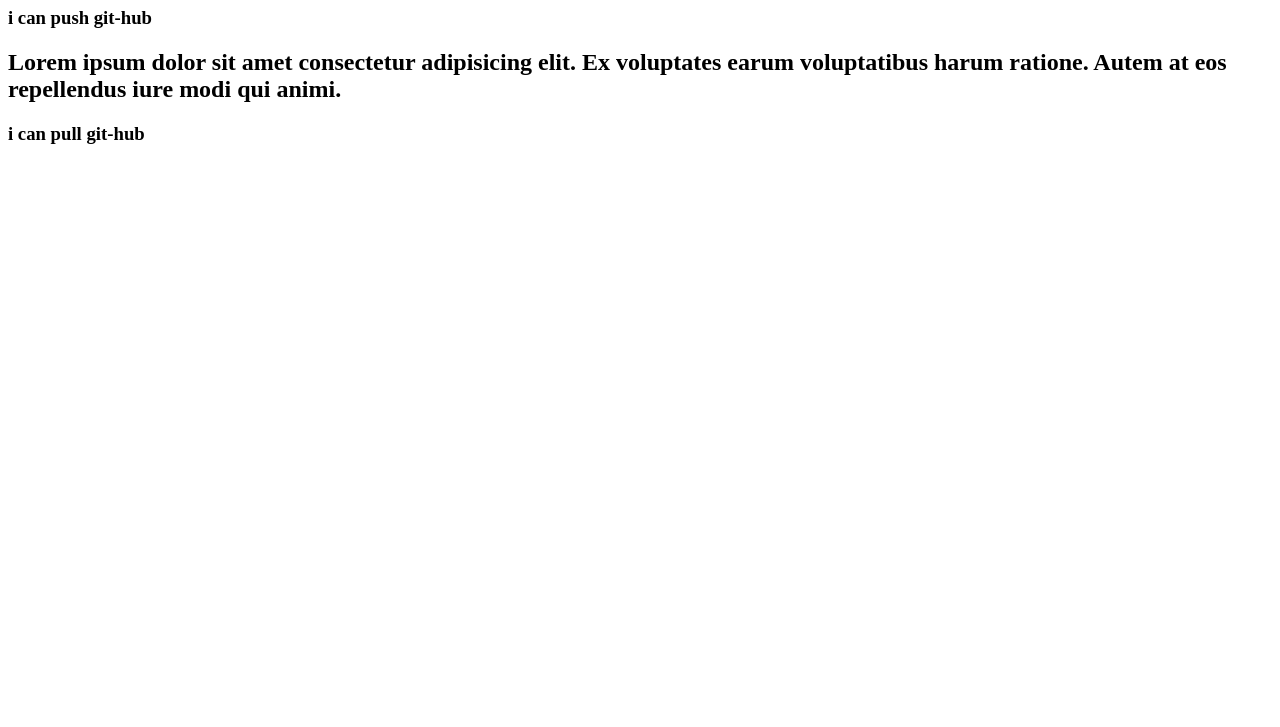
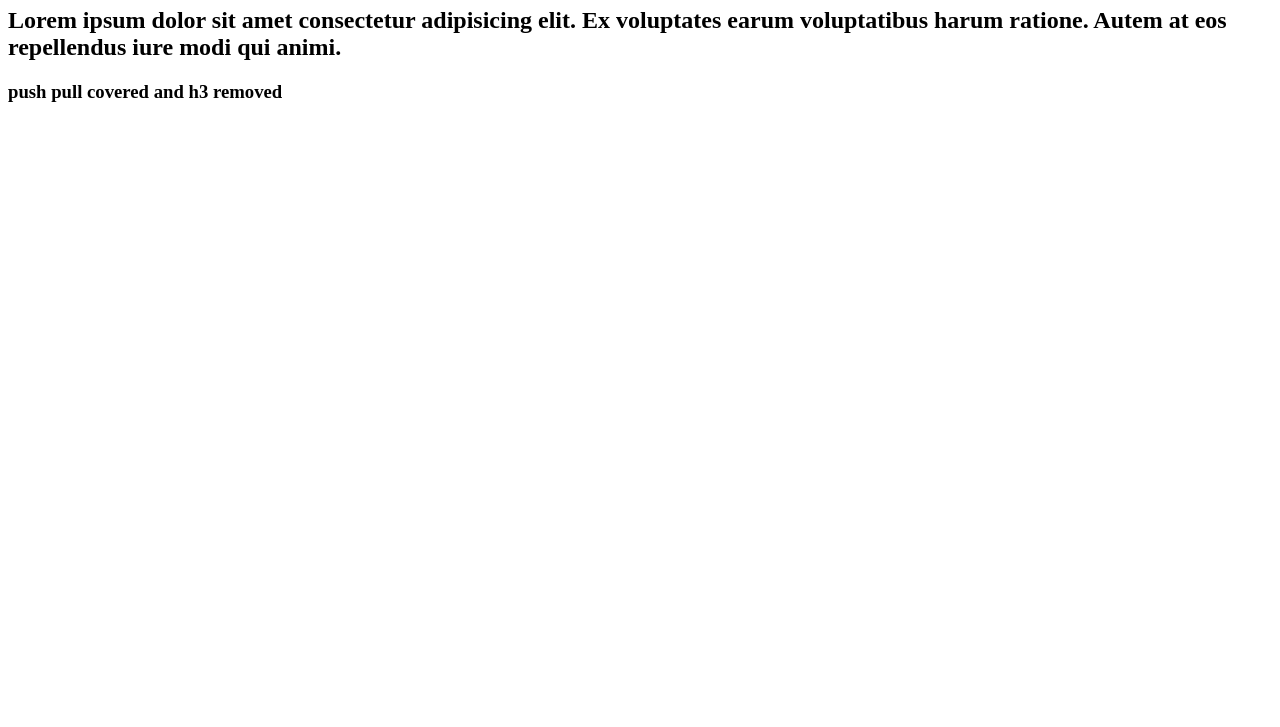
Before and after one commit to shariarshanto/new-file-2023, a plain HTML site: page index.html in a window 1280 px wide. Shown: the part 73-800 px from the top of the page. Drawn offline with Linux system fonts and the light colour scheme.

Commit message:
push pull covered

```diff
--- a/index.html
+++ b/index.html
@@ -8,8 +8,8 @@
 <body>
 
     <h1>the name of our country name is bangladesh.</h1>
-    <h3>i can push git-hub </h3>
+
     <h2>Lorem ipsum dolor sit amet consectetur adipisicing elit. Ex voluptates earum voluptatibus harum ratione. Autem at eos repellendus iure modi qui animi.</h2>
-   <h3>i can pull git-hub </h3>
+   <h3>push pull covered and h3 removed</h3>
 </body>
 </html>
```
